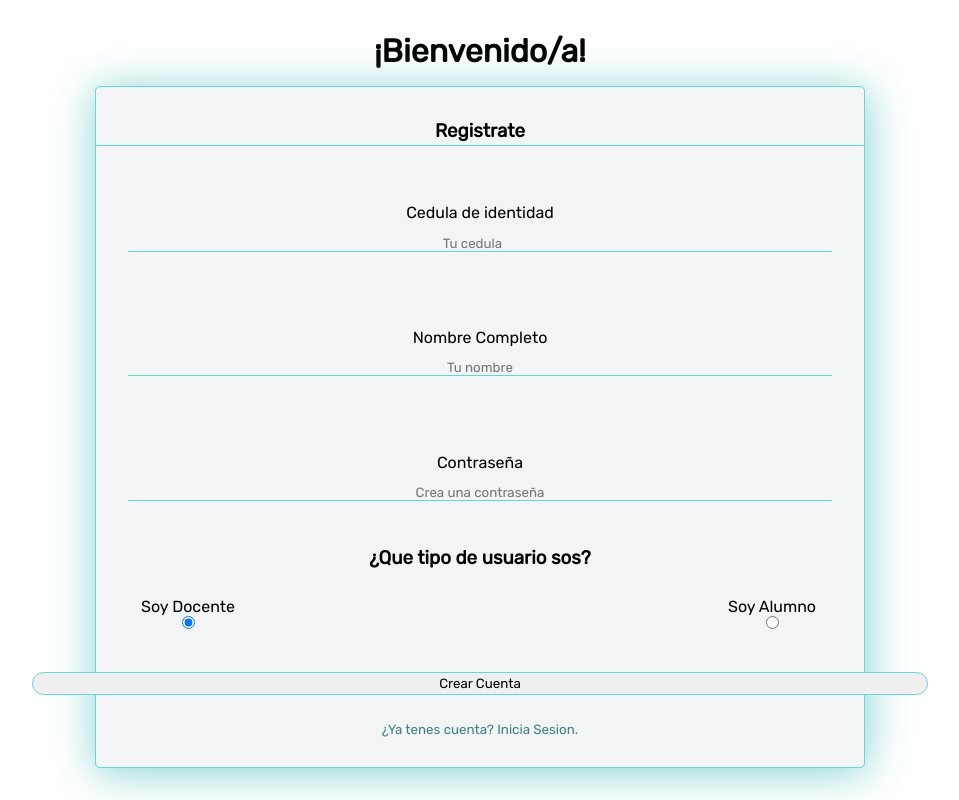
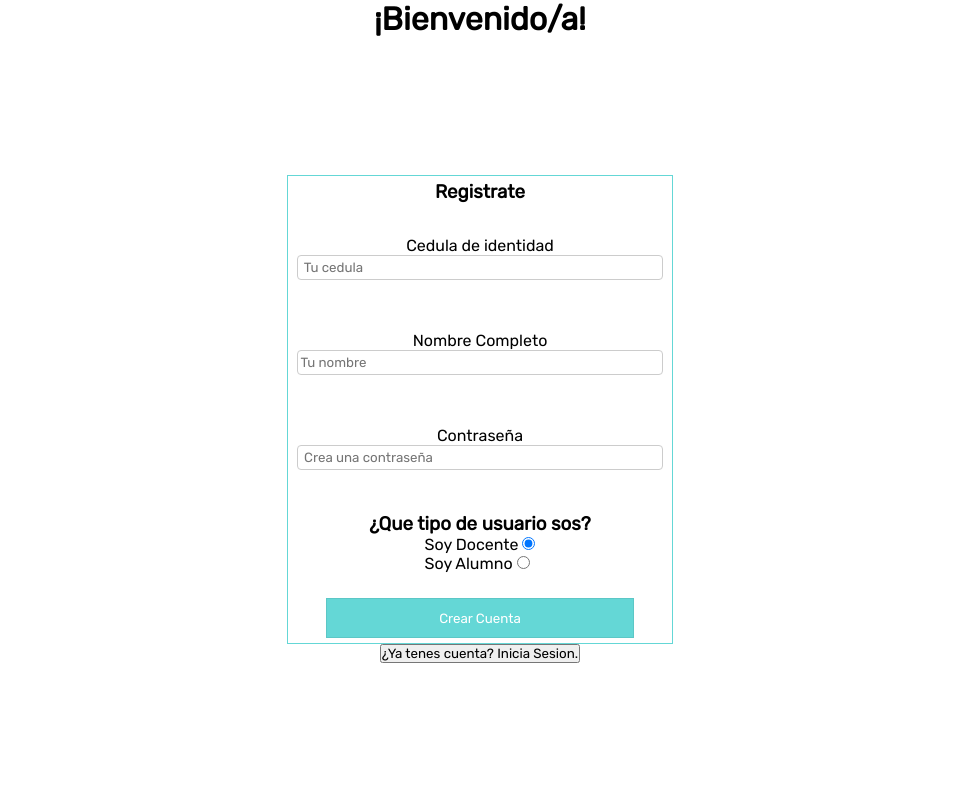
Before and after one commit to diegomonzondiaz/Utu-connect, a PHP site: page /login/paginas/crearCuenta.html in a window 1280 px wide. Shown: the whole page, without its empty margins (160-1119 px from the left). Run offline with PHP 8.4, Linux system fonts and the light colour scheme.

Commit message:
Cambios formularios XD

```diff
--- a/login/paginas/crearCuenta.html
+++ b/login/paginas/crearCuenta.html
@@ -11,19 +11,19 @@
 <body>
 <h1>¡Bienvenido/a!</h1>
 <section class="grupo-boton_formulario">
-    <h3>Registrate</h3>
     <form action="" class="formulario" id="formulario_registro">
+        <h3>Registrate</h3>
         <div class="grupo">
             <label for="ci">Cedula de identidad</label>
-            <input required class="input_formulario" type="number" name="ci" id="ci" placeholder="Tu cedula">
+            <input required class="input_formulario" type="number" name="ci" id="ci" placeholder="  Tu cedula">
         </div>
         <div class="grupo">
             <label for="nombre">Nombre Completo</label>
-            <input class="input_formulario" type="text" name="nombre" id="nombre" placeholder="Tu nombre">
+            <input class="input_formulario" type="text" name="nombre" id="nombre" placeholder=" Tu nombre">
         </div>
         <div class="grupo">
             <label for="contra">Contraseña</label>
-            <input required class="input_formulario" type="text" name="password" id="contra" placeholder="Crea una contraseña">
+            <input required class="input_formulario" type="password" name="password" id="contra" placeholder="  Crea una contraseña">
         </div>
         <div class="grupo">
             <h3>¿Que tipo de usuario sos?</h3>
@@ -40,7 +40,7 @@
                 </ul>
             </div>
         </div>
-        <input type="submit" value="Crear Cuenta">
+        <input class="btn_crear" type="submit" value="Crear Cuenta">
     </form>
     <button class="btn_cambiar" onclick="cambiar()">¿Ya tenes cuenta? Inicia Sesion.</button>
 </section>
--- a/login/paginas/css/formularios.css
+++ b/login/paginas/css/formularios.css
@@ -13,110 +13,16 @@
 }
 
 body{
-    display: flex;
-    justify-content: center;
-    align-items: center;
-    flex-direction: column;
-    gap: 1em;
     width: 100vw;
     height: 100vh;
+    display: flex;
+    flex-direction: column;
+    align-items: center;
 }
 
 .grupo-boton_formulario{
     position: relative;
-    width: 60%;
-    height: 85%;
-    display: flex;
-    justify-content: center;
-    align-items: center;
-    flex-direction: column;
-    gap: 1em;
-    border: 1px solid var(--color_page);
-    border-radius: 5px;
-    box-shadow: 1px 4px 43px 0px var(--color_sombra);
-    background-color: #F3F4F6;
-    z-index: 10000;
-}
-
-.grupo-boton_formulario-iniciar{
-    position: relative;
-    width: 45%;
-    height: 55%;
-    display: flex;
-    justify-content: center;
-    align-items: center;
-    flex-direction: column;
-    gap: .5em;
-    border: 1px solid var(--color_page);
-    border-radius: 5px;
-    box-shadow: 1px 4px 43px 0px rgba(90,194,193,0.75);
-    background-color: #F3F4F6;
-    padding-bottom: .2em;
-    z-index: 10000;
-}
-
-.grupo-boton_formulario > h3,
-.grupo-boton_formulario-iniciar > h3{
-    position: relative;
     width: 100%;
-    height: max-content;
-    display: flex;
-    justify-content: center;
-    align-items: center;
-    padding-bottom: .15em;
-    padding-top: .15em;
-    border-bottom: 1px solid var(--color_page);
-}
-
-.formulario{
-    position: relative;
-    display: flex;
-    justify-content: center;
-    align-items: center;
-    flex-direction: column;
-    width: 100vw;
-    height: 80%;
-    gap: 1em;
-}
-
-hr{
-    width: 100%;
-    color: var(--color_page);
-}
-
-.grupo{
-    position: relative;
-    display: flex;
-    flex-direction: column;
-    justify-content: center;
-    align-items: center;
-    width: 100%;
-    height: 20%;
-}
-
-.grupo > .seleccion{
-    position: relative;
-    width: 100%;
-    height: 80%;
-    display: flex;
-    justify-content: center;
-    align-items: center;
-}
-
-.seleccion ul{
-    position: relative;
-    width: 90%;
-    height: 100%;
-    display: flex;
-    justify-content: center;
-    align-items: center;
-    gap: 1em;
-    list-style: none;
-}
-
-.seleccion > ul > li{
-    position: relative;
-    width: 50%;
     height: 100%;
     display: flex;
     flex-direction: column;
@@ -124,39 +30,65 @@ hr{
     align-items: center;
 }
 
-.input_formulario{
-    border: none;
-    border-bottom: 1px solid var(--color_page);
-    outline: none;
-    background-color: transparent;
+.formulario{
     position: relative;
-    width: 55%;
-    text-align: center;
-    margin-top: 1em;
+    width: 30%;
+    height: 60%;
+    display: flex;
+    flex-direction: column;
+    align-items: center;
+    justify-content: center;
+    gap: 1em;
+    padding-bottom: 5px;
+    padding-top: 5px;
+    border: 1px solid var(--color_page);
 }
 
-.formulario > input[type="submit"]{
+.formulario hr{
     position: relative;
-    width: 70%;
-    border-radius: 20px;
-    border: 1px solid var(--color_page);
-    padding: .2em;
-    transition: all .2s;
+    width: 100%;
+    border-color: var(--color_page);
 }
 
-.formulario > input[type="submit"]:hover{
-    background: linear-gradient(90deg, rgba(30,66,65,1) 20%, rgba(5,136,133,1) 51%, rgba(100,215,214,1) 100%);
-    color: #fff;
-    border: 1px solid #000;
+.grupo{
+    position: relative;
+    width: 100%;
+    height: 20%;
+    display: flex;
+    flex-direction: column;
+    justify-content: center;
+    align-items: center;
 }
 
-.btn_cambiar{
-    background-color: transparent;
-    border: none;
-    color: #3c8180;
-    cursor: pointer;
+.grupo ul{
+    list-style: none;
 }
 
-.btn_cambiar:hover{
-    text-decoration: underline;
+.btn_crear{
+    position: relative;
+    width: 80%;
+    height: 10%;
+    color: #fff;
+    background-color: var(--color_page);
+    border: 1px solid var(--color_sombra);
+    transition: all .3s;
 }
+
+.btn_crear:hover{
+    background: rgb(2,0,36);
+    background: linear-gradient(77deg, rgba(2,0,36,1) 0%, rgba(51,108,113,1) 100%);
+}
+
+input[type="text"], input[type="password"], input[type="number"]{
+    width: 95%;
+    padding-top: 4px;
+    padding-bottom: 4px;
+    border: 1px solid #ccc;
+    border-radius: 4px;
+}
+
+input[type=number]::-webkit-inner-spin-button,
+input[type=number]::-webkit-outer-spin-button {
+  -webkit-appearance: none;
+  margin: 0;
+}
```
